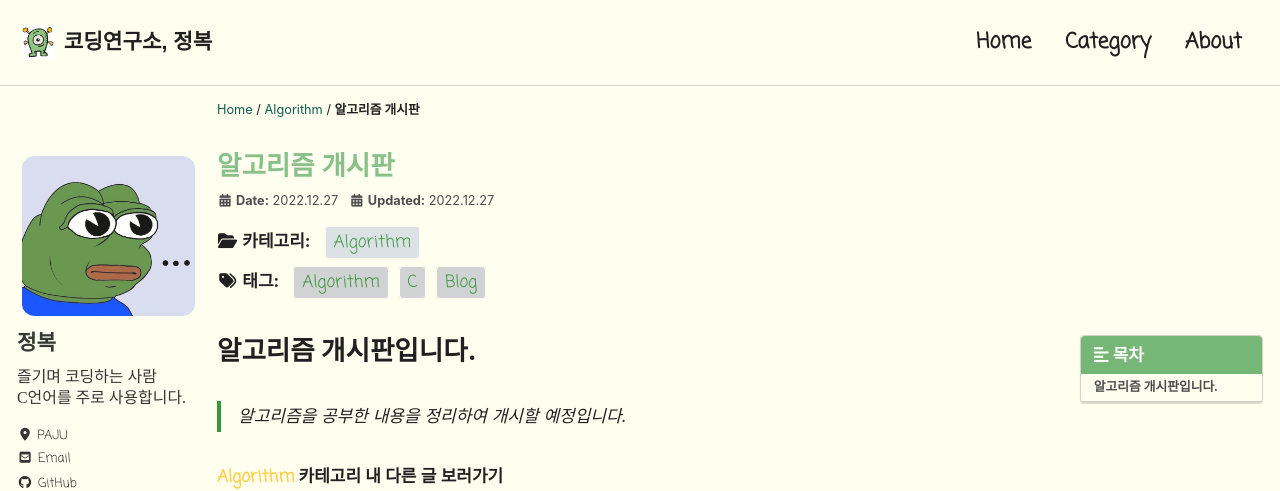
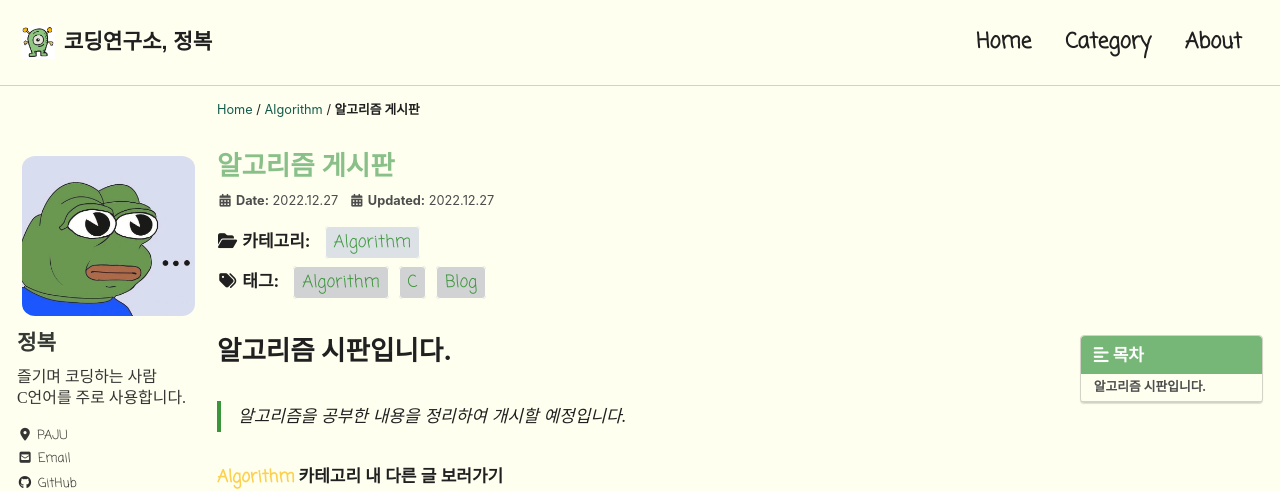
Before and after one commit to JBL28/jbl28.github.io, a Jekyll site: the page built from _posts/Algorithm/2022-12-27-알고리즘-개시판.md, in a window 1280 px wide and 900 px high. Shown: the top 491 px of the window. Built offline with Jekyll 4.4.1, drawn with Linux system fonts in a browser that asks for light colours; cached includes are drawn as plain includes; nearby versions of some CDN libraries; some web fonts are replaced; comment, search, counter and statistics services are not loaded.

Commit message:
Update 2022-12-27-알고리즘-개시판.md

```diff
--- a/_posts/Algorithm/2022-12-27-알고리즘-개시판.md
+++ b/_posts/Algorithm/2022-12-27-알고리즘-개시판.md
@@ -1,6 +1,6 @@
 ---
-title:  "알고리즘 개시판"
-excerpt: "알고리즘 개시판"
+title:  "알고리즘 게시판"
+excerpt: "알고리즘 게시판"
 
 categories:
   - Algorithm
@@ -16,5 +16,5 @@ last_modified_at: 2022-12-27
 ---
 
 
-# 알고리즘 개시판입니다.
+# 알고리즘 시판입니다.
 >알고리즘을 공부한 내용을 정리하여 개시할 예정입니다.
```
